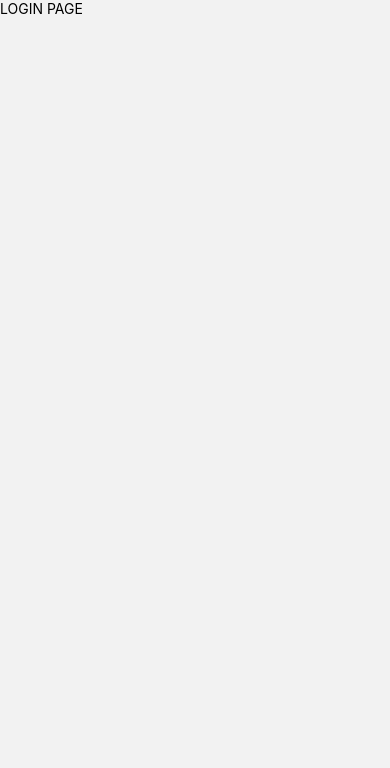
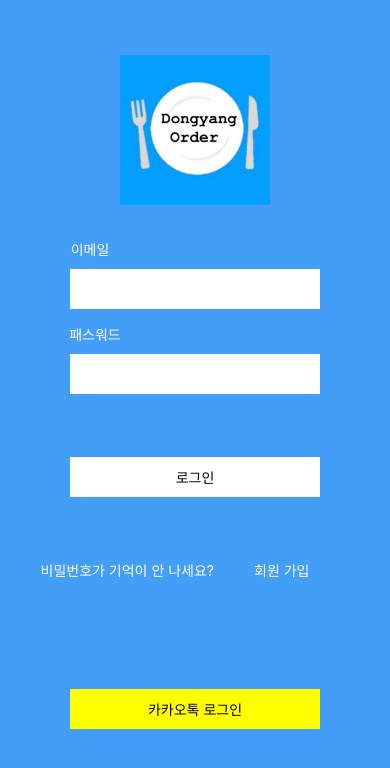
Before and after one commit to pinomaker-hoo/ticker-client-rn, a React Native app: screen /Login in a window 390 px wide. Shown: the top 768 px of the page. Built offline with nearby package versions, Linux system fonts and the light colour scheme.

Commit message:
add : Login Page

```diff
--- /dev/null
+++ b/api/auth.ts
@@ -0,0 +1,24 @@
+import axios from 'axios';
+
+const auth = axios.create({
+  baseURL: 'http://localhost:3050/auth',
+  withCredentials: true,
+  headers: {},
+});
+
+export const login = async (email: string, password: string): Promise<any> => {
+  try {
+    return await auth({
+      method: 'post',
+      url: '/local',
+      data: {email, password},
+    });
+  } catch (err) {
+    console.log(err);
+  }
+};
+
+export const nullCheck = (data: string): boolean => {
+  if (!data) return false;
+  return true;
+};
--- a/package.json
+++ b/package.json
@@ -12,6 +12,7 @@
   "dependencies": {
     "@react-navigation/native": "^6.0.13",
     "@react-navigation/native-stack": "^6.9.1",
+    "axios": "^1.1.2",
     "react": "18.1.0",
     "react-native": "0.70.3",
     "react-native-safe-area-context": "^4.4.1",
--- a/pages/root/LoginScreen.tsx
+++ b/pages/root/LoginScreen.tsx
@@ -1,5 +1,144 @@
-import {Text} from 'react-native';
+import {useState} from 'react';
+import {
+  Alert,
+  Image,
+  StyleSheet,
+  Text,
+  TextInput,
+  TouchableOpacity,
+  View,
+} from 'react-native';
+import {Color} from '../../assets/color';
+import {login, nullCheck} from '../../api/auth';
 
 export default function LoginScreen({navigation}: any) {
-  return <Text>LOGIN PAGE</Text>;
+  const [email, setEmail] = useState('');
+  const [password, setPassword] = useState('');
+
+  const onPressLogin = async () => {
+    // if (!nullCheck(email)) return Alert.alert("이메일을 입력하세요.")
+    // if (!nullCheck(password)) return Alert.alert("비밀번호를 입력하세요.")
+    // const { data } = await login(email, password)
+    // if (!data) return Alert.alert("로그인 실패!")
+    navigation.navigate('Bottom');
+  };
+
+  return (
+    <View style={styles.container}>
+      <View style={styles.logoBox}>
+        <Image style={styles.img} source={require('../../assets/logo.png')} />
+      </View>
+      <View style={styles.inputBox}>
+        <View style={styles.innerBox}>
+          <Text style={styles.innerBoxText}>이메일</Text>
+          <TextInput
+            onChangeText={email => setEmail(email)}
+            style={styles.innerBoxInput}
+          />
+        </View>
+        <View style={styles.innerBox}>
+          <Text style={styles.innerBoxText1}>패스워드</Text>
+          <TextInput
+            onChangeText={password => setPassword(password)}
+            style={styles.innerBoxInput}
+            secureTextEntry={true}
+          />
+        </View>
+      </View>
+      <View style={styles.loginBtnBox}>
+        <TouchableOpacity style={styles.loginBtn} onPress={onPressLogin}>
+          <Text>로그인</Text>
+        </TouchableOpacity>
+      </View>
+      <View style={styles.textBox}>
+        <Text style={styles.textBoxText}>비밀번호가 기억이 안 나세요?</Text>
+        <Text
+          style={styles.textBoxText}
+          onPress={() => navigation.navigate('Register')}
+        >
+          회원 가입
+        </Text>
+      </View>
+      <View style={styles.kakaoBox}>
+        <TouchableOpacity style={styles.kakaoBtn}>
+          <Text>카카오톡 로그인</Text>
+        </TouchableOpacity>
+      </View>
+    </View>
+  );
 }
+
+const styles = StyleSheet.create({
+  container: {
+    flex: 1,
+    backgroundColor: Color.blue,
+  },
+  logoBox: {
+    flex: 2,
+    justifyContent: 'center',
+    alignItems: 'center',
+  },
+  img: {
+    marginTop: 40,
+    width: 150,
+    height: 150,
+  },
+  inputBox: {
+    flex: 2,
+  },
+  loginBtnBox: {
+    flex: 0.7,
+    justifyContent: 'center',
+    alignItems: 'center',
+  },
+  textBox: {
+    flex: 1,
+    flexDirection: 'row',
+    justifyContent: 'center',
+    alignItems: 'center',
+  },
+  kakaoBox: {
+    flex: 2,
+    justifyContent: 'center',
+    alignItems: 'center',
+  },
+  innerBox: {
+    flex: 1,
+    justifyContent: 'center',
+    alignItems: 'center',
+  },
+  innerBoxText: {
+    color: 'white',
+    marginLeft: -210,
+  },
+  innerBoxText1: {
+    color: 'white',
+    marginTop: -50,
+    marginLeft: -200,
+  },
+  innerBoxInput: {
+    backgroundColor: 'white',
+    width: 250,
+    height: 40,
+    marginTop: 10,
+  },
+  loginBtn: {
+    backgroundColor: 'white',
+    width: 250,
+    height: 40,
+    justifyContent: 'center',
+    alignItems: 'center',
+  },
+  textBoxText: {
+    color: 'white',
+    marginRight: 40,
+  },
+  kakaoBtn: {
+    backgroundColor: 'yellow',
+    width: 250,
+    height: 40,
+    justifyContent: 'center',
+    alignItems: 'center',
+    marginTop: -50,
+  },
+});
```
Also changed, not shown: 2 other files (tests, documents, lock files or other folders).
